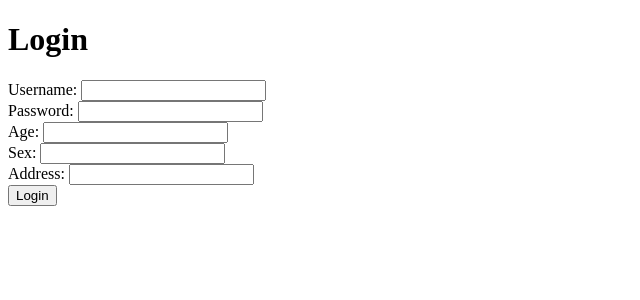
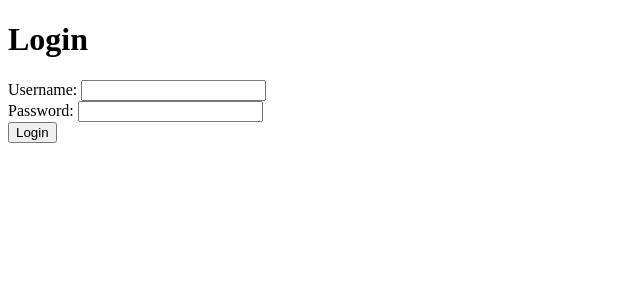
Before and after one commit to NakibingeSteven/10-Flask-Apps, a Flask app: page /login in a window 1280 px wide. Shown: the top 300 px of the page, without its empty margins (0-640 px from the left). Run offline with Flask 3, Linux system fonts and the light colour scheme.

Commit message:
Refactoring teh whole code

```diff
--- a/User Login with Flask login/server.py
+++ b/5.User Login with Flask login/server.py
@@ -7,32 +7,24 @@ from flask_login import (
     logout_user,
     current_user,
 )
-from werkzeug.security import check_password_hash
+from werkzeug.security import generate_password_hash, check_password_hash
 
 app = Flask(__name__)
-app.config["SECRET_KEY"] = "mysecretkey"  # Set a secret key for session management
-login_manager = LoginManager(app)  # LoginManager is initialized with the Flask app
-
-# login_view attribute is set to the endpoint ('login') where the user should be redirected
-# if they are not logged in and try to access a protected resource.
-login_manager.login_view = "login"
+app.config["SECRET_KEY"] = "mysecretkey"
+login_manager = LoginManager(app)
 
 
-# Mock user class (replace this with your User model and database logic)
 class User(UserMixin):
     def __init__(self, user_id, username, email, password, age, sex, address):
         self.id = user_id
         self.username = username
         self.email = email
-        self.password = (
-            password  # In a real application, store hashed passwords, not plain text.
-        )
+        self.password = generate_password_hash(password)
         self.age = age
         self.sex = sex
         self.address = address
 
 
-# Mock user database (replace this with your database logic)
 users = {
     "1": User(
         "1",
@@ -56,7 +48,6 @@ users = {
 }
 
 
-# this loads a user
 @login_manager.user_loader
 def load_user(user_id):
     return users.get(user_id)
@@ -64,7 +55,7 @@ def load_user(user_id):
 
 @app.route("/")
 def home():
-    return "<h1>This is the Home Page<?h1>"
+    return "<h1>This is the Home Page</h1>"
 
 
 @app.route("/login", methods=["GET", "POST"])
@@ -72,9 +63,11 @@ def login():
     if request.method == "POST":
         username = request.form["username"]
         password = request.form["password"]
+
         user = next(
             (user for user in users.values() if user.username == username), None
         )
+
         if user and check_password_hash(user.password, password):
             login_user(user)
             return redirect(url_for("dashboard"))
@@ -82,9 +75,25 @@ def login():
     return render_template("login.html")
 
 
+@app.route("/dashboard")
+@login_required
+def dashboard():
+    return (
+        f'Hello, {current_user.id}! This is the dashboard. <a href="/logout">Logout</a>'
+    )
+
+
+@app.route("/logout")
+@login_required
+def logout():
+    logout_user()
+    return redirect(url_for("home"))
+
+
 @app.route("/register", methods=["GET", "POST"])
 def register():
     if request.method == "POST":
+        # getting the values from the form
         username = request.form["username"]
         email = request.form["email"]
         password = request.form["password"]
@@ -105,23 +114,9 @@ def register():
         login_user(new_user)
 
         return redirect(url_for("dashboard"))
+
+    # render teh template
     return render_template("register.html")
-
-
-# protected using login_required
-@app.route("/dashboard")
-@login_required
-def dashboard():
-    return (
-        f'Hello, {current_user.id}! This is the dashboard. <a href="/logout">Logout</a>'
-    )
-
-
-@app.route("/logout")
-@login_required
-def logout():
-    logout_user()
-    return redirect(url_for("home"))
 
 
 if __name__ == "__main__":
--- a/User Login with Flask login/templates/login.html
+++ b/5.User Login with Flask login/templates/login.html
@@ -1,3 +1,4 @@
+<!-- login.html -->
 <!DOCTYPE html>
 <html lang="en">
   <head>
@@ -15,15 +16,6 @@
       <label for="password">Password:</label>
       <input type="password" id="password" name="password" required />
       <br />
-      <label for="age">Age:</label>
-      <input type="number" id="age" name="age" required />
-      <br />
-      <label for="sex">Sex:</label>
-      <input type="text" id="sex" name="sex" required />
-      <br />
-      <label for="address">Address:</label>
-      <input type="text" id="address" name="address" required />
-      <br />
       <input type="submit" value="Login" />
     </form>
   </body>
```
Also changed, not shown: 5.User Login with Flask login/templates/register.html (renamed from User Login with Flask login/templates/register.html).
